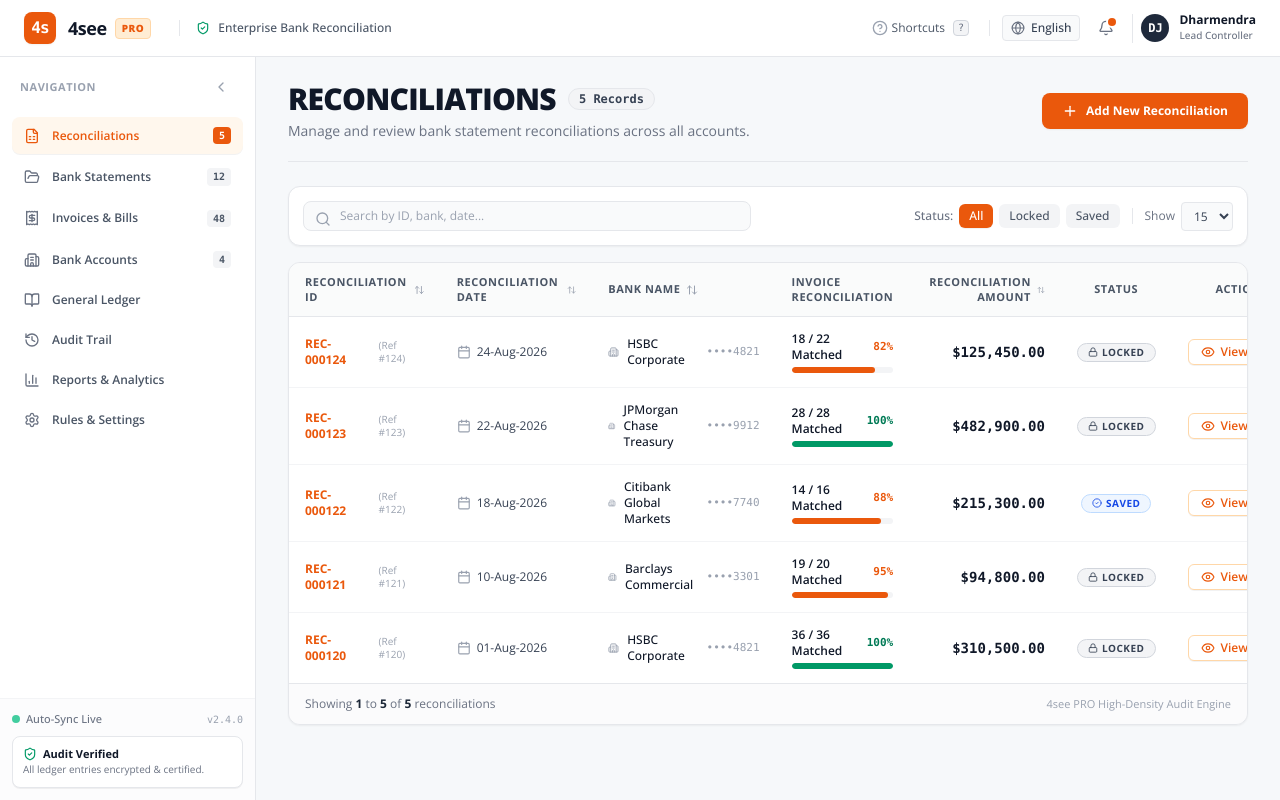
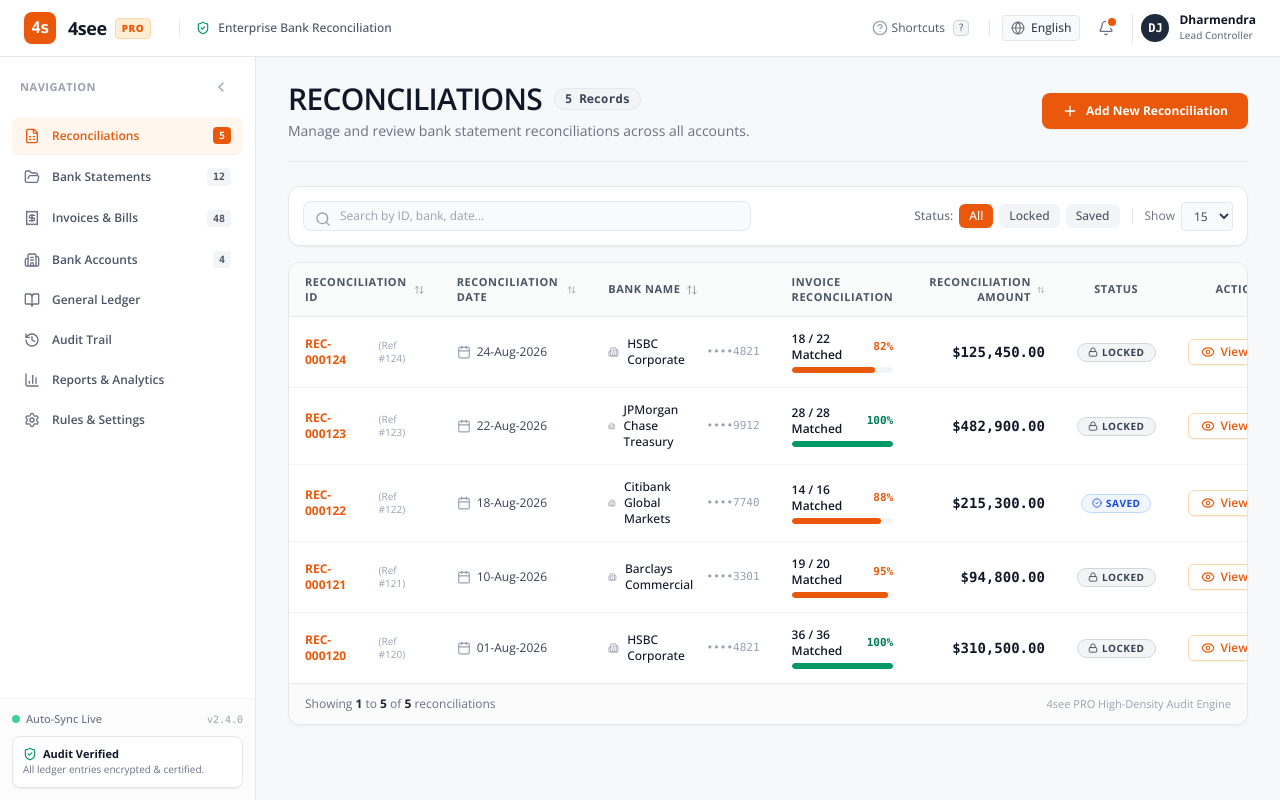
Before and after one commit to chiragraut7/BankReconciliationDashboard, a React (Vite) app: page / in a window 1280 px wide. Built offline with nearby package versions, Linux system fonts and the light colour scheme.

Commit message:
25082026-21:01

```diff
--- a/src/App.tsx
+++ b/src/App.tsx
@@ -84,7 +84,7 @@ export default function App() {
           <div className="flex flex-col sm:flex-row sm:items-center justify-between gap-4 border-b border-gray-200 pb-5">
             <div>
               <div className="flex items-center gap-3">
-                <h1 className="text-2xl sm:text-3xl font-extrabold text-gray-900 tracking-tight uppercase font-sans">
+                <h1 className="text-2xl sm:text-3xl font-semibold text-gray-900 tracking-tight uppercase font-['Open_Sans',sans-serif]">
                   RECONCILIATIONS
                 </h1>
                 <span className="bg-gray-100 text-gray-700 text-xs font-semibold px-2.5 py-0.5 rounded-full border border-gray-200 font-mono">
```
